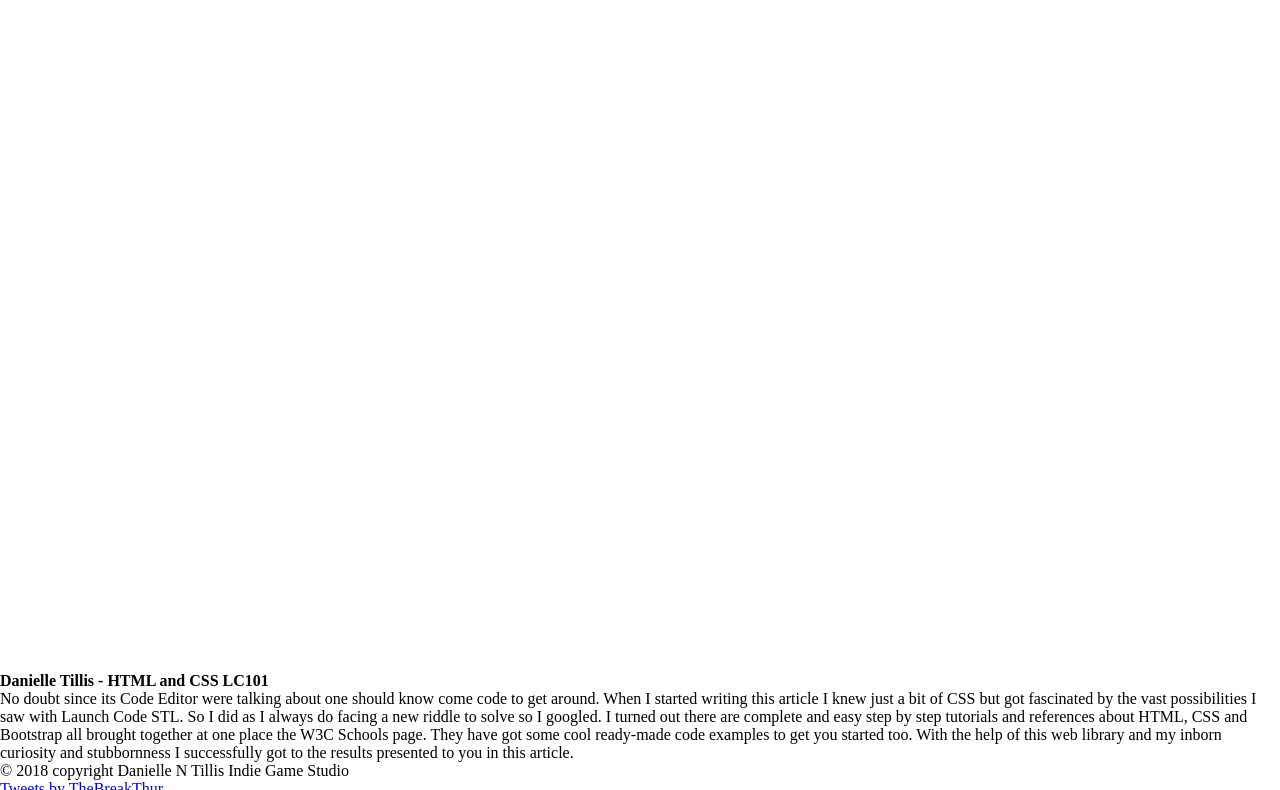
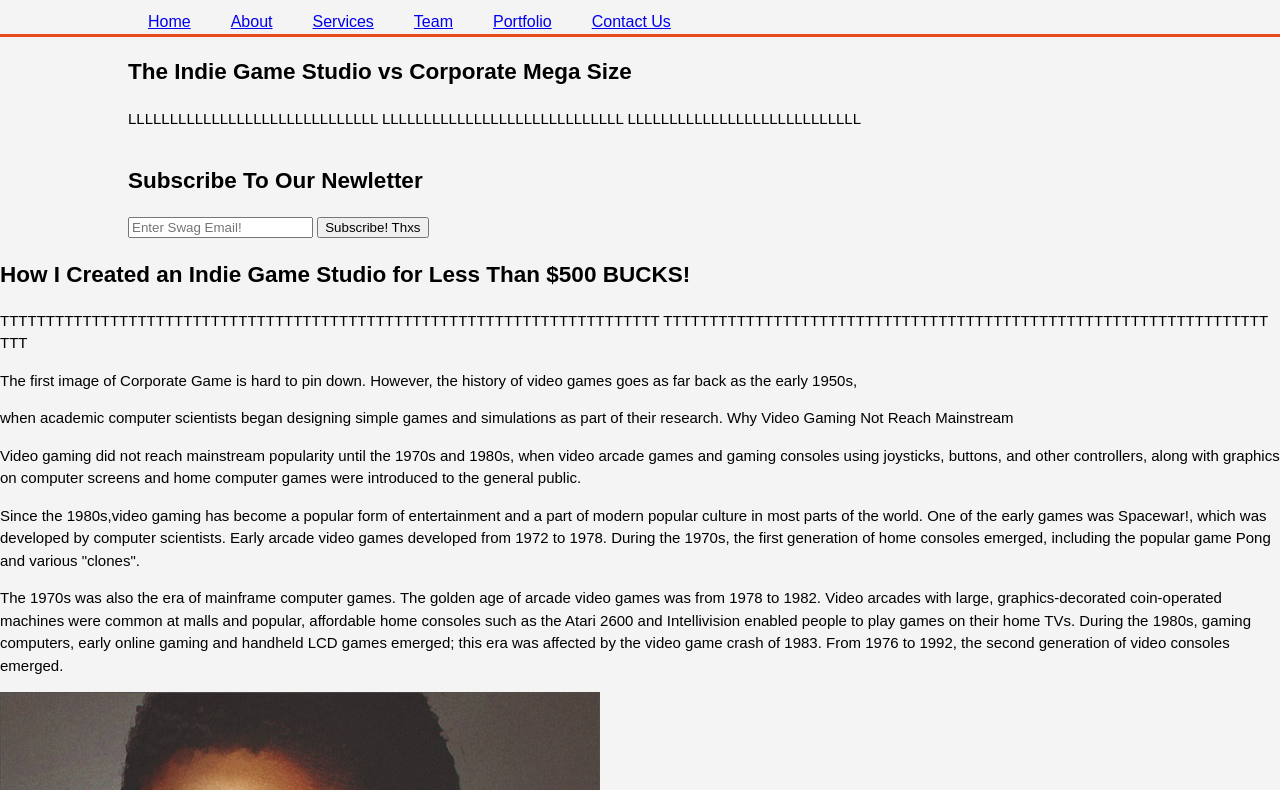
Before and after one commit to tillisd/html-me-something, a plain HTML site: page index.html in a window 1280 px wide. Shown: the part 128-918 px from the top of the page. Drawn offline with Linux system fonts and the light colour scheme; files that its build step writes are made by us from their sources.

Commit message:
Created index and styles files

```diff
--- a/index.html
+++ b/index.html
@@ -1,47 +1,133 @@
-</<!DOCTYPE html>
+<!DOCTYPE html>
 <html>
 <head>
-    <meta charset="utf-8" />
-    <meta http-equiv="X-UA-Compatible" content="IE=edge">
-    <title>The Perfect Indie Game Studio</title>
-    <link href="style.css" rel="stylesheet" type="text/css">
-
+    <meta charset="utf-8">
+    <meta name="viewport" content="width=device-width">
+    <meta name="description" content="game design, game development">
+    <meta name="keywords" content="game, game design, game play">
+<title>  The Indie Game Studio | Welcome - </title>
+    <p> <b> Danielle Tillis -  HTML and CSS LC101 </b> </p>
+<link href= "./css/style.css" rel="stylesheet" type="text/css">
 </head>
 <body>
     <header>
+        <div class="container">
+             <div id="branding">
+                <h1>APP GAMER UNIVERSE</h1>
 
-        <div class="row">
-         <ul class="main-nav">
-             <li><a href=""> HOME </a></li>
-             <li><a href=""> SERVICES </a></li>
-             <li><a href=""> ABOUT </a></li>
-             <li><a href=""> CONTACT</a></li>
-             <li><a href=""> NEWS </a></li>
-             <li><a href=""> FAQ <a></li>
+             </div>
+             <nav>
+                    <ul>
+                        <li><a href="index.html"> Home </a></li>
+                        <li><a href="about.html"> About </a></li>
+                        <li><a href="services.html"> Services </a></li>
+                        <li><a href="team.html"> Team</a></li>
+                        <li><a href="portfolio.html"> Portfolio</a></li>
+                        <li><a href="Contact Us.html"> Contact Us</a></li>
 
-         </ul>
-
-        </div>
+                    </ul>
+             </nav>
+            </div>
+    </header>
 
 
 
-    </header>
+     <section id="showcase">
+              <div class="container">
+                <h1> The Indie Game Studio vs Corporate Mega Size</h1>
+                <p>LLLLLLLLLLLLLLLLLLLLLLLLLLLLLL LLLLLLLLLLLLLLLLLLLLLLLLLLLLL LLLLLLLLLLLLLLLLLLLLLLLLLLLL </p>
+              </div>
+     </section>
 
 
-</body>
 
+      <section id="newsletter">
+          <div class="container">
+              <h1> Subscribe To Our Newletter</h1>
+              <form>
+                  <input type="email" placeholder="Enter Swag Email!"/>
+                  <button type="submit" class="button_1">Subscribe! Thxs</button>
+              </form>
+          </div>
+
+      </section>
+
+
+
+    </body>
 </html>
 
 
 
 
-<!DOCTYPE html>
-<html>
-<head>
-    <title>  The Perfect Indie Game Studio - </title>
-    <p> <b> Danielle Tillis -  HTML and CSS LC101 </b> </p>
-<link href="style.css" rel="stylesheet" type="text/css"
-</head>
+
+
+
+    <header>
+
+ </body>
+
+
+
+
+
+
+
+
+
+
+
+
+ <section id="showcase">
+        <div class="containter">
+            <h1> How I Created an Indie Game Studio for Less Than $500 BUCKS! </h1>
+            <p>TTTTTTTTTTTTTTTTTTTTTTTTTTTTTTTTTTTTTTTTTTTTTTTTTTTTTTTTTTTTTTTTTTTTTTTT
+                TTTTTTTTTTTTTTTTTTTTTTTTTTTTTTTTTTTTTTTTTTTTTTTTTTTTTTTTTTTTTTTTTT TTT
+            </p>
+        </div
+
+
+
+This is the story about my quest to create an indie game studio for less than $500.</h2>
+       <p> The first image of Corporate Game is hard to pin down. However, the history of video games goes as far back as the early 1950s,</p>
+         when academic computer scientists began designing simple games and simulations as part of their research.
+
+<h>Why Video Gaming Not Reach Mainstream</h2>
+<p> Video gaming did not reach mainstream popularity until the 1970s and 1980s,
+          when video arcade games and gaming consoles using joysticks, buttons,
+           and other controllers, along with graphics on computer screens and home computer
+            games were introduced to the general public.</p>
+            <p> Since the 1980s,video gaming has become a popular form of entertainment and a part of
+              modern popular culture in most parts of the world. One of the early
+              games was Spacewar!, which was developed by computer scientists.
+              Early arcade video games developed from 1972 to 1978.
+               During the 1970s, the first generation of home consoles emerged,
+                including the popular game Pong and various "clones". </p>
+                The 1970s was also the era of mainframe computer games. The golden age of
+                 arcade video games was from 1978 to 1982. Video arcades with large,
+                  graphics-decorated coin-operated machines were common at malls and popular,
+                  affordable home consoles such as the Atari 2600 and Intellivision enabled people
+                   to play games on their home TVs. During the 1980s, gaming computers, early online gaming and handheld LCD games emerged; this era was affected by the video game crash of 1983.
+         From 1976 to 1992, the second generation of video consoles emerged. </p>
+
+
+
+
+
+
+
+
+
+
+
+
+
+
+<img alt= " Zore" src="img/justice.jpg" style="width: 600px;height: 600px"
+
+
+
+
 
 
 
@@ -70,7 +156,9 @@
 
 
           <footer id="page-footer">
+
               &copy; 2018 copyright Danielle N Tillis Indie Game Studio
+              and Follow us on Twitter!
           </footer>
 
           <a class="twitter-timeline" href="https://twitter.com/TheBreakThur?ref_src=twsrc%5Etfw">Tweets by TheBreakThur</a> <script async src="https://platform.twitter.com/widgets.js" charset="utf-8"></script>
@@ -79,8 +167,4 @@
           <footer id="page-footer">
             &copy;<strong> 2018 copyright Danielle N Tillis Indie Game Studio</strong>
         </footer>
-</html>
- <h1> My game and the app store</h1>
-    <p>This is the story about my quest to create an indie game studio for less than $500.
-My first image of game for Game Studio.</p>
-<img alt= " Zore" src="img/justice.jpg" style="width: 400px;height: 400px">
+>
--- a/style.css
+++ b/style.css
@@ -1,34 +1,37 @@
-*
-{
+body{
+    font: 15px/1.5 Arial, Helvetica, sans-serif;
+    padding: 0;
     margin: 0;
-    padding: 0;
+    background-color: #f4f4f4;
 }
 
-header
-{
-        background-image:linear-gradient(rgba(250, 246, 246, 0.5), rgba(247, 243, 243, 0.5)) url(C:\Users\SAY\lc101\html-me-something\img\justice.jpg);
-        height: 100vh;
-        background-size: cover;
-        background-position: center;
+.container{
+    width:80%;
+    margin:auto;
+    overflow: hidden;
+}
+header{
+    background: #35424a
+    color: #ffffff
+    padding-top: 30px
+    min-width: height: 70px;
+    border-bottom: #e8491d 3px solid;
 }
 
-.main-nav
-{
-    float: right;
-    list-style: none;
-    margin-top: 30px;
+header a{
+    color:#ffffff
+    text-emphasis: none;
+    text-emphasis: transfor; uppercase;
+    font-size: 16px;
 }
 
-.main-nav li
-{
-    display: inline-block;
+header ul {
+    margin:0;
+    padding:0;
 }
 
-.main-nav li a
-{
-    color: orangered;
-    text-decoration: none;
-    padding: 5px 20px;
-    font-family: "Roboto", sans-serif;
-    font-size: 15px;
+header li{
+    float:left;
+    display:inline;
+    padding: 0 20px 0 20px;
 }
```
